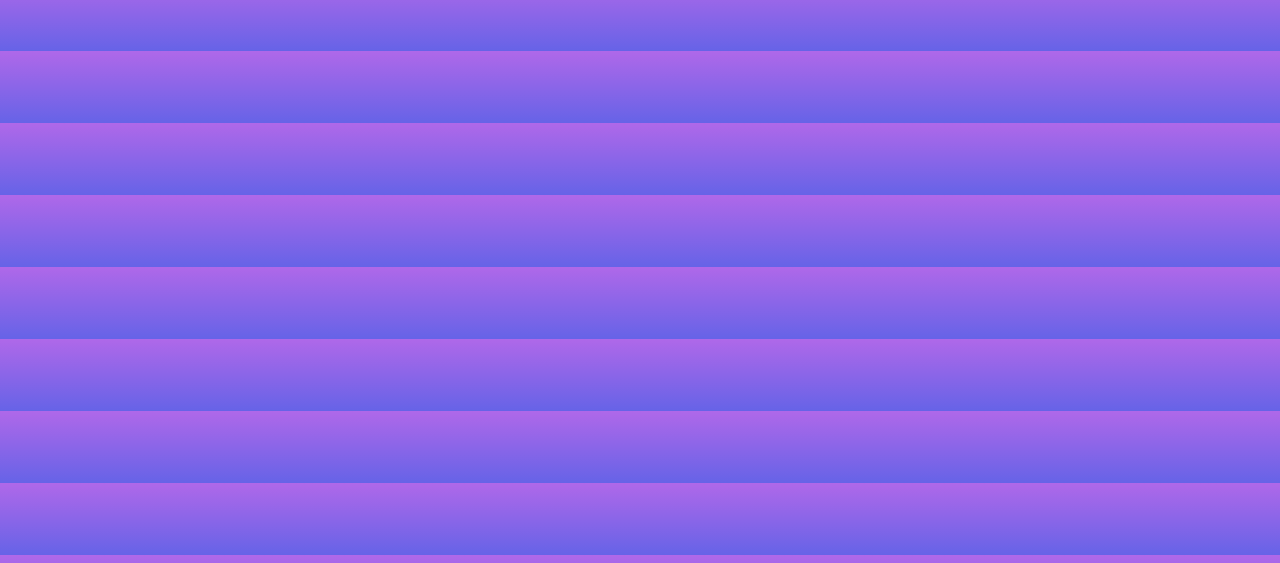
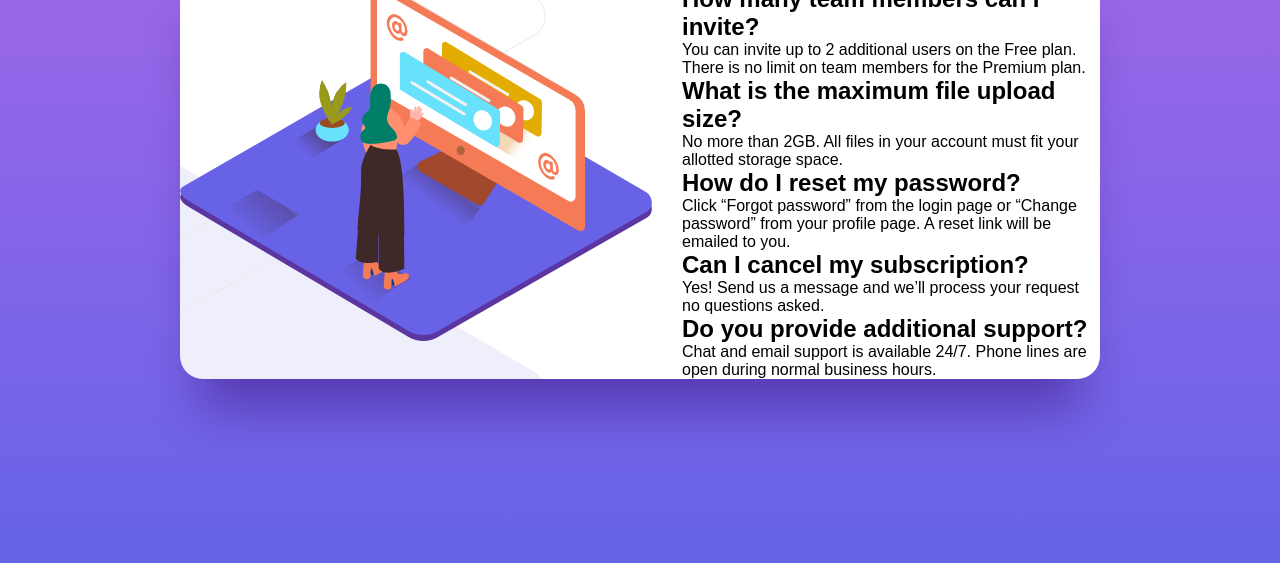
Before and after one commit to mohammadreza2003-af/30-FAQ-accordion-card, a plain HTML site: page index.html in a window 1280 px wide. Shown: the part 237-800 px from the top of the page. Drawn offline with Linux system fonts and the light colour scheme.

Commit message:
add content to html file

```diff
--- a/index.html
+++ b/index.html
@@ -26,21 +26,62 @@
     </style>
   </head>
   <body>
-    How many team members can I invite? You can invite up to 2 additional users
-    on the Free plan. There is no limit on team members for the Premium plan.
-    What is the maximum file upload size? No more than 2GB. All files in your
-    account must fit your allotted storage space. How do I reset my password?
-    Click “Forgot password” from the login page or “Change password” from your
-    profile page. A reset link will be emailed to you. Can I cancel my
-    subscription? Yes! Send us a message and we’ll process your request no
-    questions asked. Do you provide additional support? Chat and email support
-    is available 24/7. Phone lines are open during normal business hours.
-
-    <div class="attribution">
+    <main>
+      <div class="picture">
+        <img src="images/illustration-woman-online-desktop.svg" alt="img" />
+      </div>
+      <div class="text-content">
+        <h1 class="heading-primary">FAQ</h1>
+        <div class="container-list">
+          <div class="item">
+            <h2 class="heading-secondary">
+              How many team members can I invite?
+            </h2>
+            <p class="sub-dis">
+              You can invite up to 2 additional users on the Free plan. There is
+              no limit on team members for the Premium plan.
+            </p>
+          </div>
+          <div class="item">
+            <h2 class="heading-secondary">
+              What is the maximum file upload size?
+            </h2>
+            <p class="sub-dis">
+              No more than 2GB. All files in your account must fit your allotted
+              storage space.
+            </p>
+          </div>
+          <div class="item">
+            <h2 class="heading-secondary">How do I reset my password?</h2>
+            <p class="sub-dis">
+              Click “Forgot password” from the login page or “Change password”
+              from your profile page. A reset link will be emailed to you.
+            </p>
+          </div>
+          <div class="item">
+            <h2 class="heading-secondary">Can I cancel my subscription?</h2>
+            <p class="sub-dis">
+              Yes! Send us a message and we’ll process your request no questions
+              asked.
+            </p>
+          </div>
+          <div class="item">
+            <h2 class="heading-secondary">
+              Do you provide additional support?
+            </h2>
+            <p class="sub-dis">
+              Chat and email support is available 24/7. Phone lines are open
+              during normal business hours.
+            </p>
+          </div>
+        </div>
+      </div>
+    </main>
+    <!-- <div class="attribution">
       Challenge by
       <a href="https://www.frontendmentor.io?ref=challenge" target="_blank"
         >Frontend Mentor</a
       >. Coded by <a href="#">Your Name Here</a>.
-    </div>
+    </div> -->
   </body>
 </html>
--- a/style.css
+++ b/style.css
@@ -9,6 +9,7 @@ body {
   align-items: center;
   font-family: "Kumbh Sans", sans-serif;
   background: linear-gradient(180deg, #af68e9 0%, #6663e7 100%);
+  min-height: 100vh;
 }
 main {
   display: flex;
```
